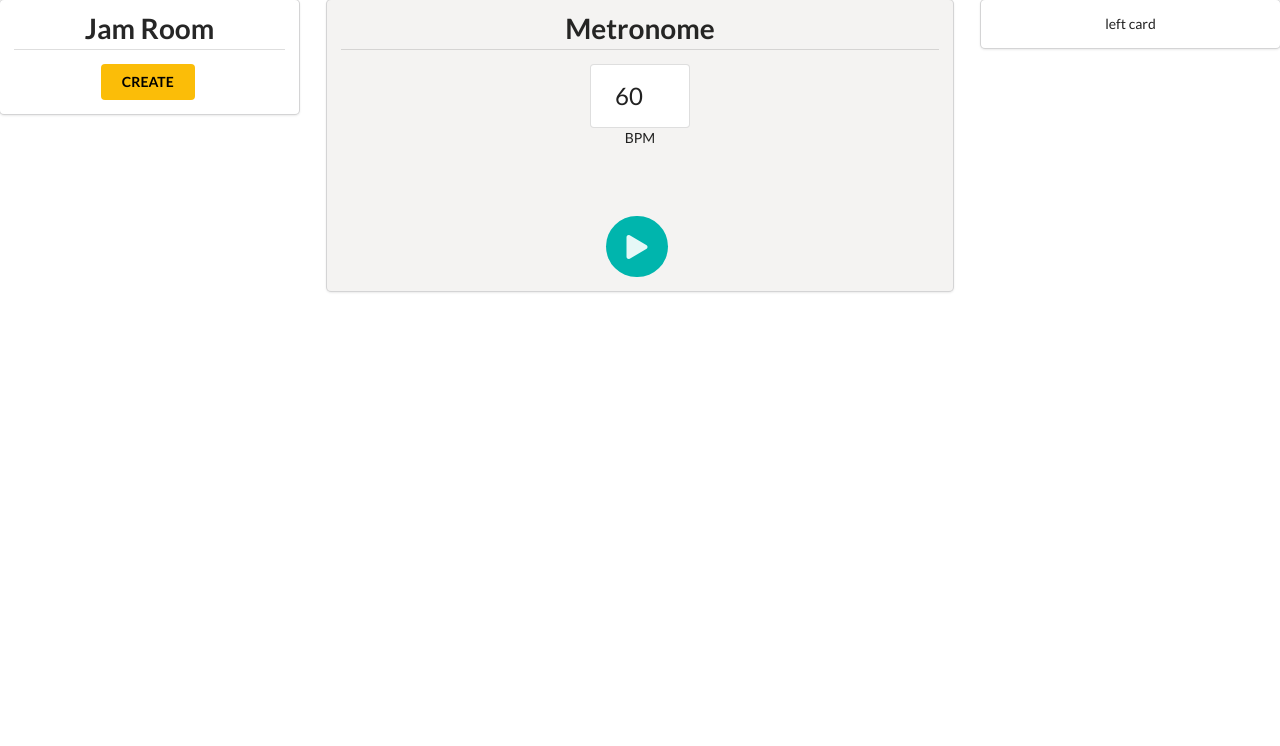
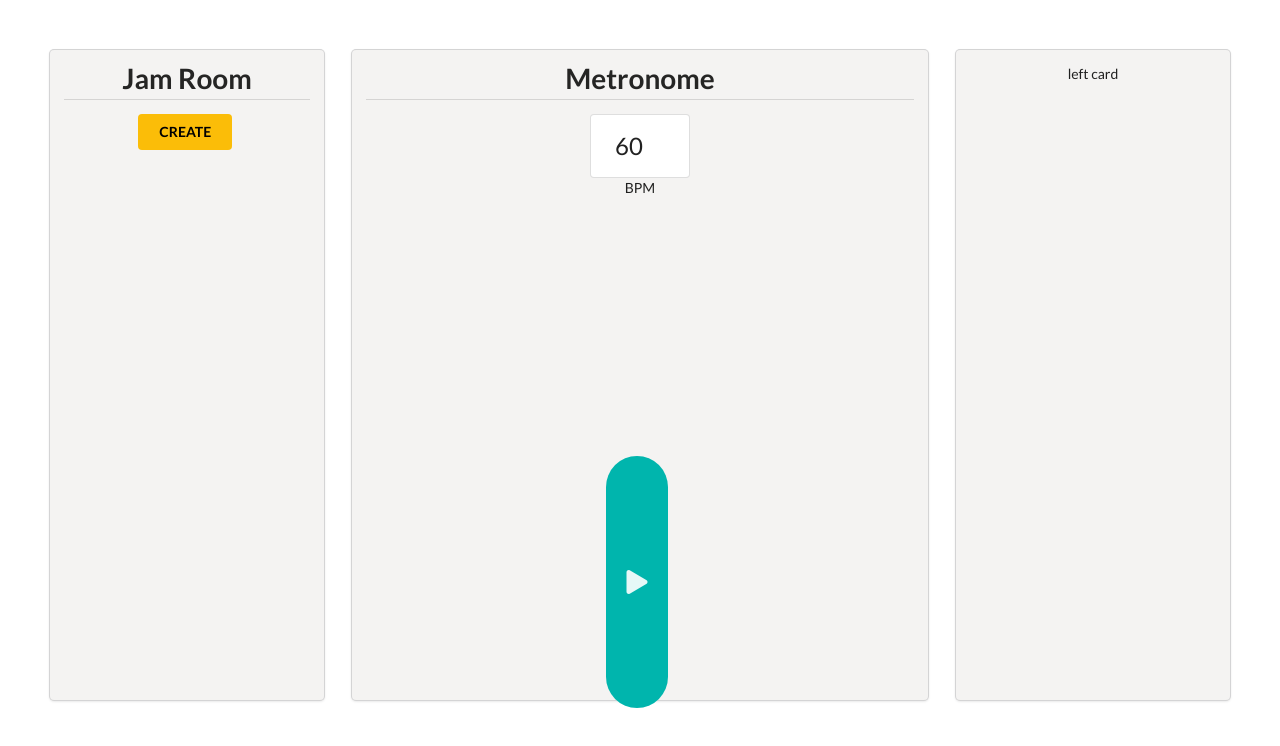
Before and after one commit to cowbonlin/SyncMetronome, a React (Create React App) app in the folder client/: page / in a window 1280 px wide. Shown: the top 746 px of the page. Built offline with nearby package versions, Linux system fonts and the light colour scheme.

Commit message:
alter weight and height

```diff
--- a/client/src/styles/Main.css
+++ b/client/src/styles/Main.css
@@ -1,3 +1,17 @@
-#main-card {
-    background-color: #F4F3F2;
+#root, #app-container {
+    height: 100%;
 }
+
+
+#app-container {
+    padding: 50px 50px 0px;
+}
+
+.grid {
+    height: 100%;
+}
+
+.card {
+    height: 90%;
+    background-color: #F4F3F2 !important;
+}
```
